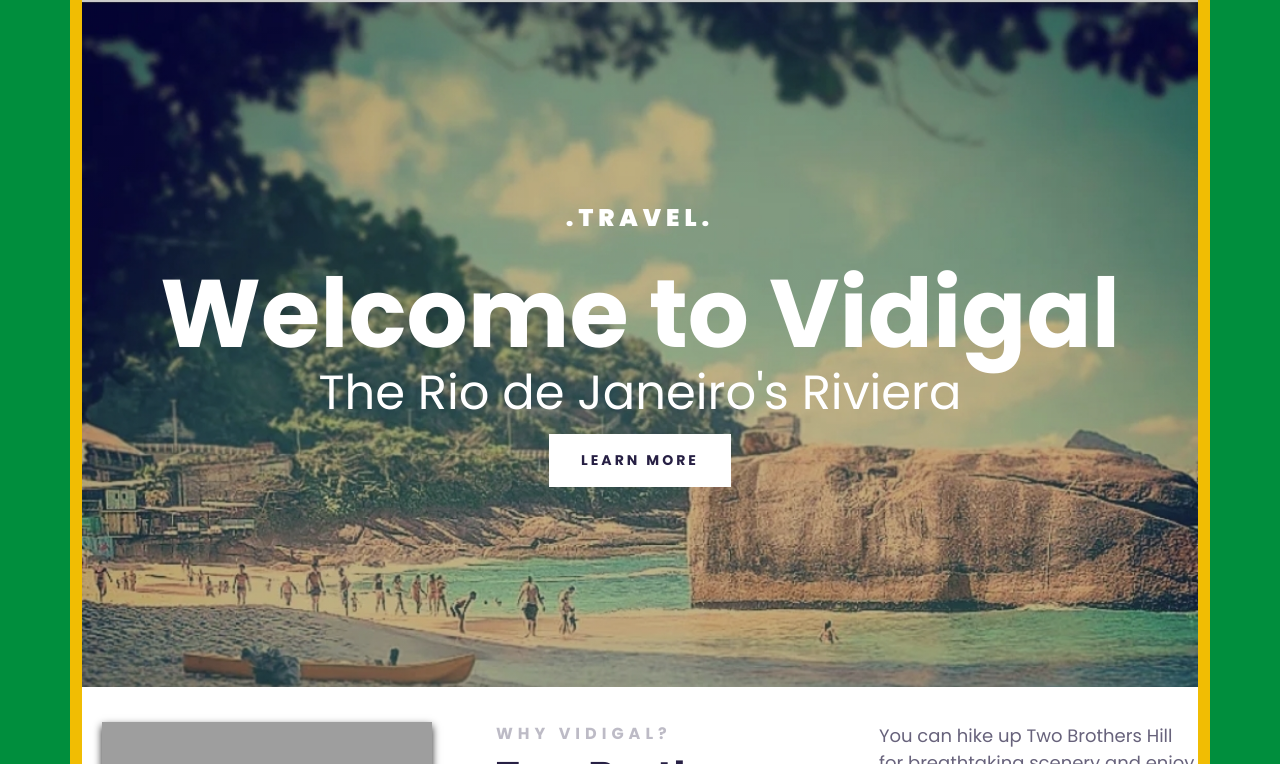
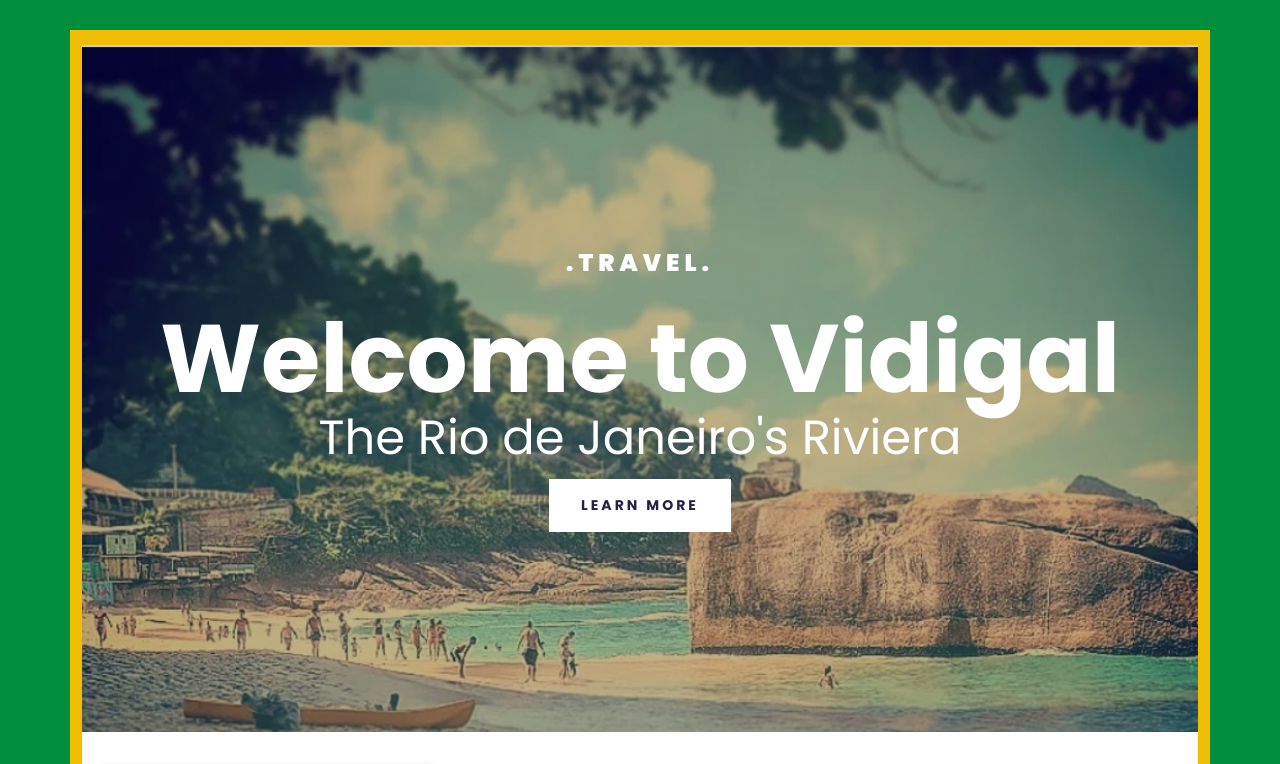
Before and after one commit to valeridev/travel-project, a plain HTML site: page index.html in a window 1280 px wide. Shown: the top 764 px of the page. Drawn offline with nearby package versions, Linux system fonts and the light colour scheme; grey boxes are pictures that could not be loaded; a web font is replaced by a local one.

Commit message:
Update styles.css

```diff
--- a/styles.css
+++ b/styles.css
@@ -6,6 +6,8 @@ background: #008e3d !important;
   max-width: 1400px;
   margin: 0 auto;
 background: #f1bd03;
+  margin-top: 30px;
+  padding-top: 15px;
 }
 
 header {
```
